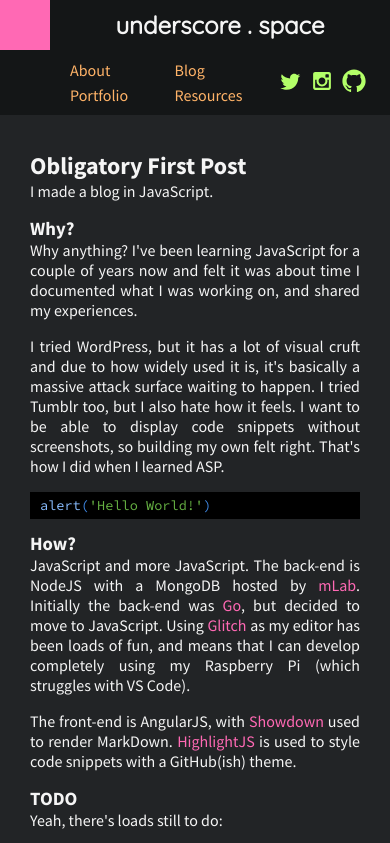
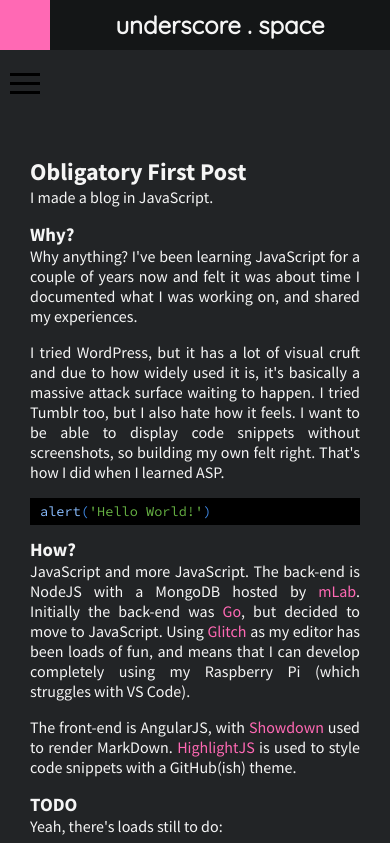
Before and after one commit to underscoredotspace/blog-grid, a website built with Parcel: page app/index.html in a window 390 px wide. Shown: the top 843 px of the page. Built offline with nearby package versions, Linux system fonts and the light colour scheme.

Commit message:
Show/hide mobile nav with hamburger (look mum, no JS) New green

```diff
--- a/app/index.html
+++ b/app/index.html
@@ -14,6 +14,18 @@
   <div class="wrapper">
     <div id="logo"></div>
     <header><span>underscore . space</span></header>
+
+    <div class="menu-control">
+      <label class="hamburger" for="menuvis">
+        <svg viewBox="0 0 20 18">
+          <rect y="2" width="20" height="2"/>
+          <rect y="8" width="20" height="2"/>
+          <rect y="14" width="20" height="2" />
+        </svg>
+      </label>
+    </div>
+
+    <input type="checkbox" id="menuvis">
     <nav>
       <div class="here">
         <a href="#">About</a>
@@ -30,8 +42,6 @@
     </nav>
 
     <main>
-
-
       <article class="post">
 
         <h1 class="ng-binding">Obligatory First Post</h1>
--- a/app/style.scss
+++ b/app/style.scss
@@ -4,7 +4,7 @@ $c-text: #f5f5f5;
 $c-pink: #ff69b4;
 $c-orange: #ffb368;
 $c-yellow: #ffff68;
-$c-green: #b3ff68;
+$c-green: #69FFB4;
 $c-blue: #68b3ff;
 $max-width: 750px;
 $break-big: 600px;
@@ -21,10 +21,11 @@ body {
   min-height: 100vh;
   margin: 0 auto;
 }
+
 //mobile
 @media (max-width: $break-big) {
   .wrapper {
-    grid-template-areas: 'logo head' 'nav nav' 'main main' 'foot foot';
+    grid-template-areas: 'logo head' 'ham nav' 'main main' 'foot foot';
     grid-template-columns: 50px auto;
     grid-template-rows: 50px auto auto 50px;
     min-width: 270px;
@@ -40,17 +41,20 @@ body {
     font-size: 1.5rem;
   }
 
+  input#menuvis:checked ~ nav {
+    display: grid;
+}
+
   nav {
-    display: grid;
+    display: none;
     grid-template-columns: auto minmax(2rem, 6rem);
-    padding: 10px 20px 10px 70px;
+    padding: 10px 20px;
     background: $c-head;
 
     > .here {
       display: grid;
       grid-template-columns: repeat(auto-fit, minmax(80px, 1fr));
       grid-gap: 5px;
-      justify-items: start;
       align-items: center;
     }
 
@@ -77,7 +81,12 @@ body {
     font-size: 2.25rem;
   }
 
+  .menu-control {
+    display: none;
+  }
+
   nav {
+    display: grid;
     margin: 15px auto;
     > div {
       margin-bottom: 20px;
@@ -121,6 +130,15 @@ nav {
   height: 2em;
   width: 2em;
   fill: $c-green;
+}
+
+.menu-control {
+  grid-area: ham;
+  padding: 20px 10px;
+}
+
+input#menuvis {
+  display: none;
 }
 
 main {
```
